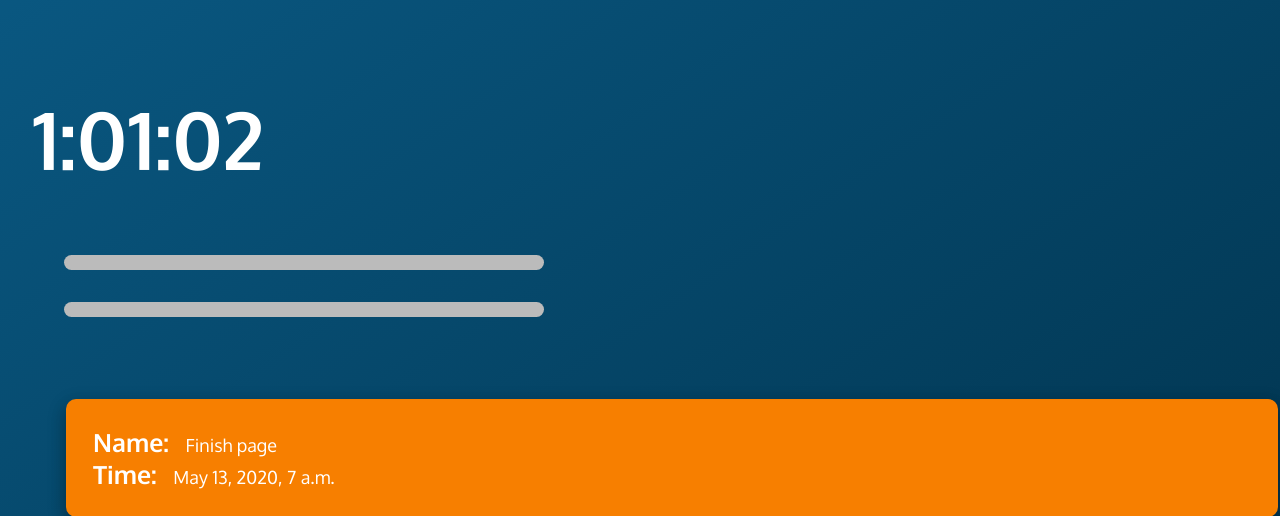
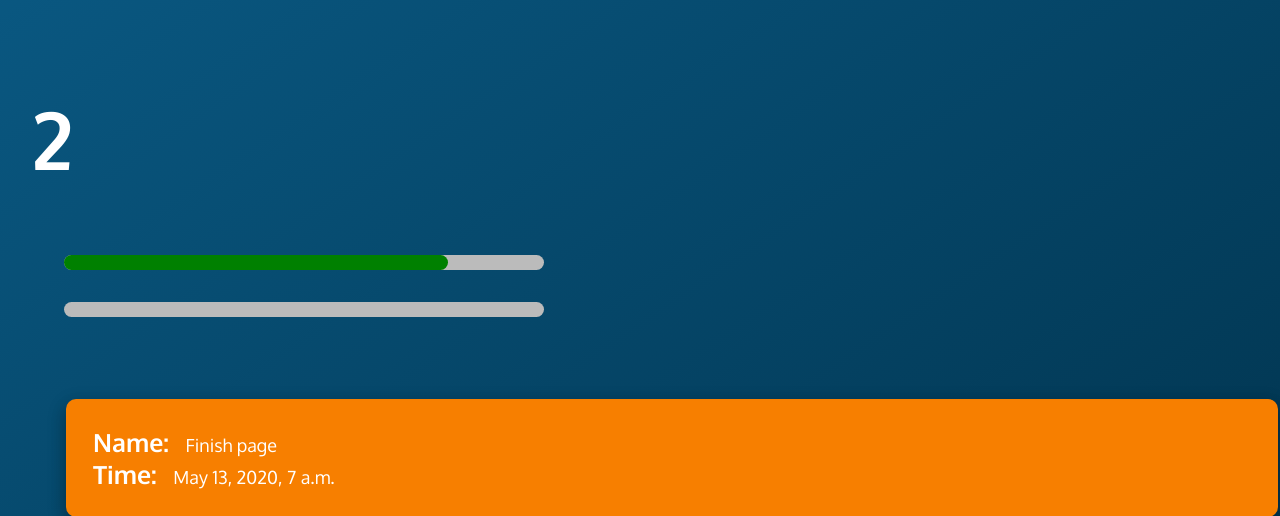
Before and after one commit to FIUSHerson/CS_TimedReminders_Django, a Django app: page /countdown/ in a window 1280 px wide; the page is wider, and only the part inside the window is pictured. Shown: the part 73-589 px from the top of that part. Run offline with Django 3.2, Linux system fonts and the light colour scheme; data comes from the database, SQL or seed files in the repository.

Commit message:
Added progress bar visual

```diff
--- a/StoredTime/static/countdown.css
+++ b/StoredTime/static/countdown.css
@@ -25,12 +25,14 @@
   margin: 2em;
 }
 
-.progress-bar {
+#progress-bar {
     background: green;
     width: 0%;
     height: 15px;
-    border-radius: 10px;
+    border-radius: 20px;
 
+    transition: width 1s;
+    transition-timing-function: linear;
     overflow: hidden;
 }
 
--- a/StoredTime/static/countdown.js
+++ b/StoredTime/static/countdown.js
@@ -1,19 +1,22 @@
 // imports
 const stopButton = document.getElementById('stop-button');
 const timeText = document.getElementById('time-text');
+const progBar = document.getElementById('progress-bar');
 
 // listeners
 window.addEventListener('load', function() {
-  timeText.innerHTML = `1:01:02`;
-  //timer(1,10,5);
+  //timeText.innerHTML = `1:01:02`;
+  timer(0,0,10);
 })
 
 // vars
-var ct = { // initial values in case values are empty
+var ct = { // default values
   hour: 0,
   minute: 5,
   second: 0
 }
+
+var initTime = 0;
 
 // functions
 function convertTimeToSec(time) {
@@ -31,7 +34,6 @@ function overrideDefaultTime(hour, minute, second) {
 
 function updateTimer(time) {
   // Updates what's on screen with the timer
-  console.log(`Updating display timer to ${time.hour}:${time.minute}:${time.second}.`);
 
   // It's a little nasty, but it works... i think
   // I don't really know any algorithms that could clean this up
@@ -59,8 +61,11 @@ function updateTimer(time) {
         timeText.innerHTML = `${time.hour}:${time.minute}:${time.second}`;
       }
     }
+  }
 
-  }
+  // Updates the progress bar
+  const progBarStyle = progBar.style;
+  progBarStyle.width = `${(1-(convertTimeToSec(ct) / initTime)) * 100}%`;
 }
 
 function decreaseTimer() {
@@ -101,6 +106,7 @@ function timer(hour, minute, second) {
   // TODO - For each timer object, run the timer for that object.
 
   overrideDefaultTime(hour, minute, second);
+  initTime = convertTimeToSec(ct);
   updateTimer(ct);
   var interval = setInterval(function() {
     try {
--- a/StoredTime/templates/countdown.html
+++ b/StoredTime/templates/countdown.html
@@ -27,7 +27,7 @@
             </div>
 
             <div class="timer">
-              <div class="progress-bar"></div>
+              <div id="progress-bar"></div>
             </div>
 
             <div class="timer">
```
